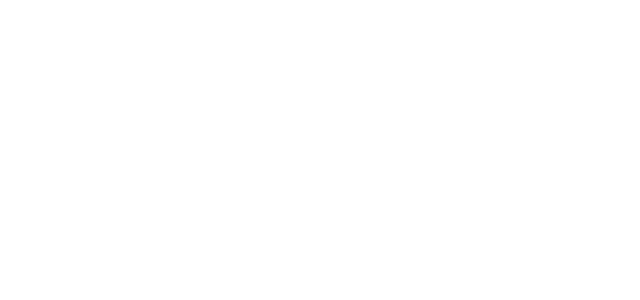
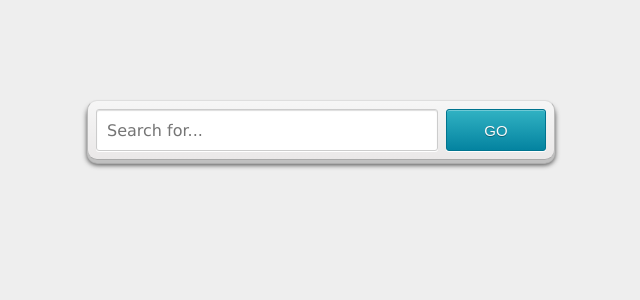
Before and after one commit to NSchenikov/test-task, a React (Create React App) app: page / in a window 1280 px wide. Shown: the top 300 px of the page, without its empty margins (319-959 px from the left). Built offline with nearby package versions, Linux system fonts and the light colour scheme.

Commit message:
search box created

```diff
--- a/src/App.js
+++ b/src/App.js
@@ -1,7 +1,12 @@
+import { Search } from "./components/searchBox/search";
 import "./App.css";
 
 function App() {
-  return <div className="App"></div>;
+  return (
+    <div className="App">
+      <Search />
+    </div>
+  );
 }
 
 export default App;
--- /dev/null
+++ b/src/components/searchBox/search.css
@@ -0,0 +1,134 @@
+body {
+  background: #eee;
+  font: 12px Lucida sans, Arial, Helvetica, sans-serif;
+  color: #333;
+  text-align: center;
+}
+
+a {
+  color: #2a679f;
+}
+/*========*/
+
+.form-wrapper {
+  background-color: #f6f6f6;
+  background-image: -webkit-gradient(
+    linear,
+    left top,
+    left bottom,
+    from(#f6f6f6),
+    to(#eae8e8)
+  );
+  background-image: -webkit-linear-gradient(top, #f6f6f6, #eae8e8);
+  background-image: -moz-linear-gradient(top, #f6f6f6, #eae8e8);
+  background-image: -ms-linear-gradient(top, #f6f6f6, #eae8e8);
+  background-image: -o-linear-gradient(top, #f6f6f6, #eae8e8);
+  background-image: linear-gradient(top, #f6f6f6, #eae8e8);
+  border-color: #dedede #bababa #aaa #bababa;
+  border-style: solid;
+  border-width: 1px;
+  -webkit-border-radius: 10px;
+  -moz-border-radius: 10px;
+  border-radius: 10px;
+  -webkit-box-shadow: 0 3px 3px rgba(255, 255, 255, 0.1), 0 3px 0 #bbb,
+    0 4px 0 #aaa, 0 5px 5px #444;
+  -moz-box-shadow: 0 3px 3px rgba(255, 255, 255, 0.1), 0 3px 0 #bbb,
+    0 4px 0 #aaa, 0 5px 5px #444;
+  box-shadow: 0 3px 3px rgba(255, 255, 255, 0.1), 0 3px 0 #bbb, 0 4px 0 #aaa,
+    0 5px 5px #444;
+  margin: 100px auto;
+  overflow: hidden;
+  padding: 8px;
+  width: 450px;
+}
+
+.form-wrapper #search {
+  border: 1px solid #ccc;
+  -webkit-box-shadow: 0 1px 1px #ddd inset, 0 1px 0 #fff;
+  -moz-box-shadow: 0 1px 1px #ddd inset, 0 1px 0 #fff;
+  box-shadow: 0 1px 1px #ddd inset, 0 1px 0 #fff;
+  -webkit-border-radius: 3px;
+  -moz-border-radius: 3px;
+  border-radius: 3px;
+  color: #999;
+  float: left;
+  font: 16px Lucida Sans, Trebuchet MS, Tahoma, sans-serif;
+  height: 20px;
+  padding: 10px;
+  width: 320px;
+}
+
+.form-wrapper #search:focus {
+  border-color: #aaa;
+  -webkit-box-shadow: 0 1px 1px #bbb inset;
+  -moz-box-shadow: 0 1px 1px #bbb inset;
+  box-shadow: 0 1px 1px #bbb inset;
+  outline: 0;
+}
+
+.form-wrapper #search:-moz-placeholder,
+.form-wrapper #search:-ms-input-placeholder,
+.form-wrapper #search::-webkit-input-placeholder {
+  color: #999;
+  font-weight: normal;
+}
+
+.form-wrapper #submit {
+  background-color: #0483a0;
+  background-image: -webkit-gradient(
+    linear,
+    left top,
+    left bottom,
+    from(#31b2c3),
+    to(#0483a0)
+  );
+  background-image: -webkit-linear-gradient(top, #31b2c3, #0483a0);
+  background-image: -moz-linear-gradient(top, #31b2c3, #0483a0);
+  background-image: -ms-linear-gradient(top, #31b2c3, #0483a0);
+  background-image: -o-linear-gradient(top, #31b2c3, #0483a0);
+  background-image: linear-gradient(top, #31b2c3, #0483a0);
+  border: 1px solid #00748f;
+  -moz-border-radius: 3px;
+  -webkit-border-radius: 3px;
+  border-radius: 3px;
+  -webkit-box-shadow: 0 1px 0 rgba(255, 255, 255, 0.3) inset, 0 1px 0 #fff;
+  -moz-box-shadow: 0 1px 0 rgba(255, 255, 255, 0.3) inset, 0 1px 0 #fff;
+  box-shadow: 0 1px 0 rgba(255, 255, 255, 0.3) inset, 0 1px 0 #fff;
+  color: #fafafa;
+  cursor: pointer;
+  height: 42px;
+  float: right;
+  font: 15px Arial, Helvetica;
+  padding: 0;
+  text-transform: uppercase;
+  text-shadow: 0 1px 0 rgba(0, 0, 0, 0.3);
+  width: 100px;
+}
+
+.form-wrapper #submit:hover,
+.form-wrapper #submit:focus {
+  background-color: #31b2c3;
+  background-image: -webkit-gradient(
+    linear,
+    left top,
+    left bottom,
+    from(#0483a0),
+    to(#31b2c3)
+  );
+  background-image: -webkit-linear-gradient(top, #0483a0, #31b2c3);
+  background-image: -moz-linear-gradient(top, #0483a0, #31b2c3);
+  background-image: -ms-linear-gradient(top, #0483a0, #31b2c3);
+  background-image: -o-linear-gradient(top, #0483a0, #31b2c3);
+  background-image: linear-gradient(top, #0483a0, #31b2c3);
+}
+
+.form-wrapper #submit:active {
+  -webkit-box-shadow: 0 1px 4px rgba(0, 0, 0, 0.5) inset;
+  -moz-box-shadow: 0 1px 4px rgba(0, 0, 0, 0.5) inset;
+  box-shadow: 0 1px 4px rgba(0, 0, 0, 0.5) inset;
+  outline: 0;
+}
+
+.form-wrapper #submit::-moz-focus-inner {
+  border: 0;
+}
--- /dev/null
+++ b/src/components/searchBox/search.jsx
@@ -0,0 +1,10 @@
+import "./search.css";
+
+export const Search = () => {
+  return (
+    <form className="form-wrapper">
+      <input type="text" id="search" placeholder="Search for..." required />
+      <input type="submit" value="go" id="submit" />
+    </form>
+  );
+};
```
